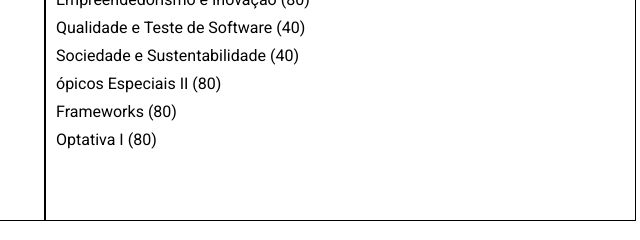
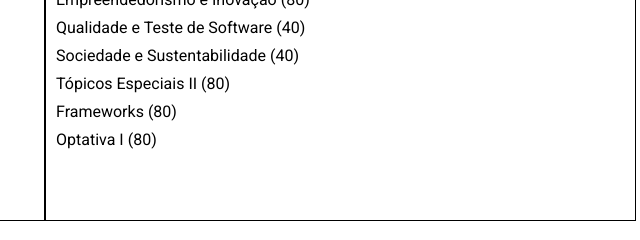
Before and after one commit to montanari2019/Curso_Ads, a plain HTML site: page Curso_Ads_Tela_02.html in a window 1280 px wide. Shown: the part 998-1238 px from the top of the page, 596-1236 px from the left. Drawn offline with Linux system fonts and the light colour scheme.

Commit message:
Ultima Alteração

```diff
--- a/Curso_Ads_Tela_02.html
+++ b/Curso_Ads_Tela_02.html
@@ -284,7 +284,7 @@
 
                             <td>Sociedade e Sustentabilidade (40)</td>
 
-                            <td>ópicos Especiais II (80)</td>
+                            <td>Tópicos Especiais II (80)</td>
 
                             <td>Frameworks (80)</td>
 
```
